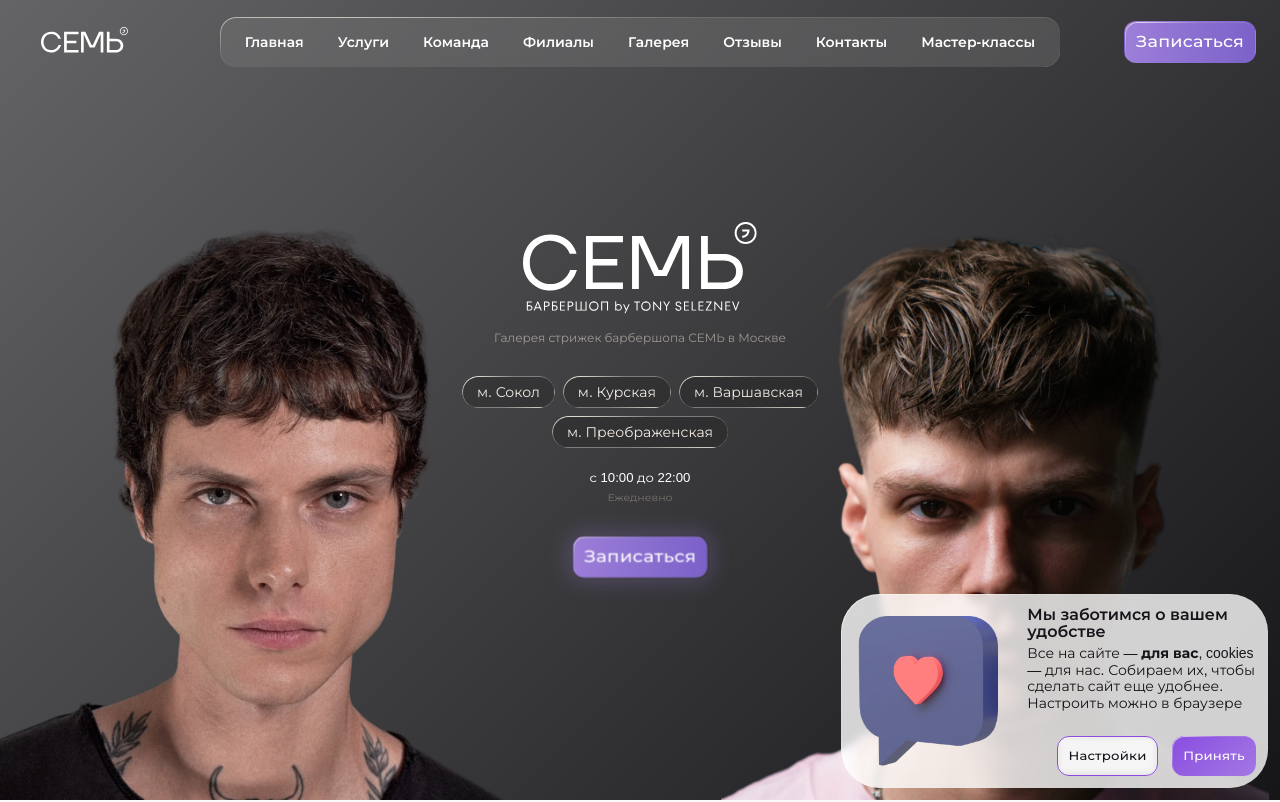
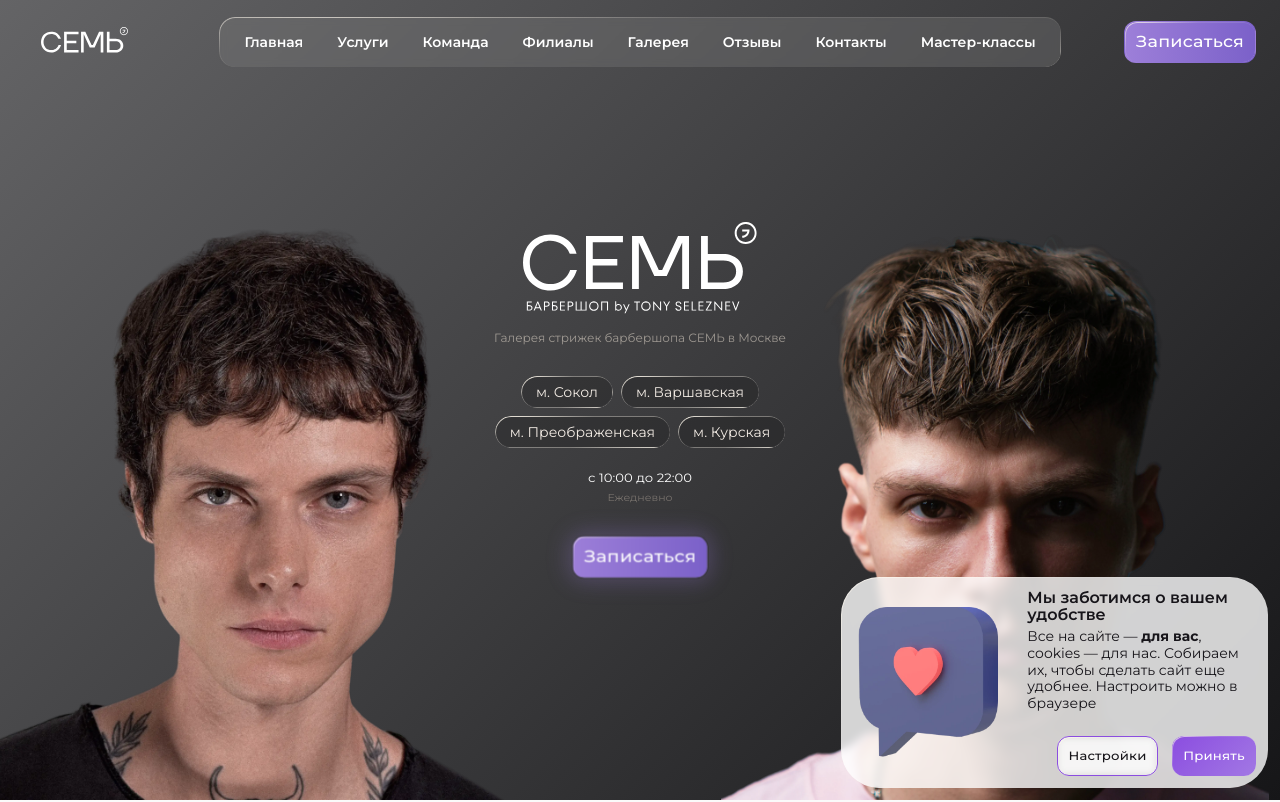
Before and after one commit to artemWu/seven, a Next.js app: page /galereya in a window 1280 px wide. Shown: the top 802 px of the page. Built offline with nearby package versions, Linux system fonts and the light colour scheme.

Commit message:
Update fonts navigation locations and team details

```diff
--- a/app/barbershop-na-varshavskoj/page.tsx
+++ b/app/barbershop-na-varshavskoj/page.tsx
@@ -18,7 +18,7 @@ export default function VarshavskayaPage() {
   return (
     <Home
       location={{ station: "м. Варшавская", titleSuffix: " на Варшавской" }}
-      teamNames={["Анна Ашрапова", "Александр", "Имам", "Тулиген", "Михаил", "Залина"]}
+      teamNames={["Анна Ашрапова", "Александр", "Имам", "Тулиген", "Залина"]}
     />
   );
 }
--- a/app/globals.css
+++ b/app/globals.css
@@ -4,7 +4,6 @@
   --background: #fafafa;
   --foreground: #161618;
   --accent: #a29588;
-  --font-montserrat: "Montserrat", sans-serif;
   --radius-card: 24px;
   --radius-button: 12px;
   --shadow-card: 0 10px 28px rgb(22 22 24 / 5%);
@@ -26,7 +25,7 @@ body {
   background: var(--background);
   color: var(--foreground);
 
-  font-family: var(--font-montserrat);
+  font-family: var(--font-montserrat), sans-serif;
 
 }
 
@@ -917,6 +916,14 @@ button:active {
   font-size: 14px;
   line-height: 16px;
   white-space: nowrap;
+  text-decoration: none;
+  transition: transform 140ms ease, background-color 220ms ease;
+}
+
+@media (hover: hover) and (pointer: fine) {
+  .location-tag:hover {
+    background-color: rgb(22 22 24 / 0.46);
+  }
 }
 
 .location-tag::before {
@@ -933,6 +940,10 @@ button:active {
   -webkit-mask: linear-gradient(#000 0 0) content-box, linear-gradient(#000 0 0);
   -webkit-mask-composite: xor;
   mask-composite: exclude;
+}
+
+.location-tag:active {
+  transform: scale(.97);
 }
 
 .location-tag img {
@@ -1519,6 +1530,9 @@ button:active {
 .services-table__hint-trigger {
   position: relative;
   display: inline-flex;
+  flex: 0 0 24px;
+  width: 24px;
+  height: 24px;
   padding: 0;
   border: 0;
   background: transparent;
--- a/app/layout.tsx
+++ b/app/layout.tsx
@@ -5,10 +5,10 @@ import CookiePopup from "@/components/CookiePopup";
 import YandexMetrika from "@/components/YandexMetrika";
 
 const montserrat = localFont({
-  src: "../public/fonts/montserrat-cyrillic.woff2",
+  src: "../public/fonts/Montserrat-VariableFont_wght.ttf",
   display: "swap",
   variable: "--font-montserrat",
-  weight: "300 700",
+  weight: "100 900",
 });
 
 export const metadata: Metadata = {
--- a/app/page.tsx
+++ b/app/page.tsx
@@ -114,8 +114,8 @@ export default function Home({
           <Reveal delay={340} y={16}>
             <div className="location">
               <div className="location__stations" aria-label="Локации барбершопа">
-                {(isBranchPage ? [location!.station] : ["м. Сокол", "м. Варшавская", "м. Преображенская площадь"]).map((station) => (
-                  <span className="location-tag" key={station}><Image src="/svg/geotag.svg" alt="" width={20} height={20} /> {station}</span>
+                {branches.filter((branch) => branch.name !== "Курская").map((branch) => (
+                  <a className="location-tag" href={branch.path} key={branch.station}><Image src="/svg/geotag.svg" alt="" width={20} height={20} /> {branch.station}</a>
                 ))}
               </div>
 
--- a/components/Header.tsx
+++ b/components/Header.tsx
@@ -4,6 +4,7 @@ import Image from "next/image";
 import Link from "next/link";
 import { createPortal } from "react-dom";
 import { useEffect, useRef, useState } from "react";
+import { usePathname } from "next/navigation";
 import Button from "./button";
 import MobileMenu from "./MobileMenu";
 import { BOOKING_URL } from "@/data/site";
@@ -14,6 +15,10 @@ type HeaderProps = {
 };
 
 export default function Header({ forceLight = false }: HeaderProps) {
+  const pathname = usePathname();
+  const sectionHref = (section: string) => pathname.startsWith("/barbershop-")
+    ? sitePath(`${pathname}${section}`)
+    : sitePath(`/${section}`);
   const [isLight, setIsLight] = useState(forceLight);
   const [isMenuOpen, setIsMenuOpen] = useState(false);
   const [isBranchesOpen, setIsBranchesOpen] = useState(false);
@@ -130,8 +135,8 @@ export default function Header({ forceLight = false }: HeaderProps) {
         }}
       >
         <Link className="site-header__nav-link--active" href="/">Главная</Link>
-        <a href={sitePath("/#services")}>Услуги</a>
-        <a href={sitePath("/#team")}>Команда</a>
+        <a href={sectionHref("#services")}>Услуги</a>
+        <a href={sectionHref("#team")}>Команда</a>
         <div className="site-header__branches">
           <span
             ref={branchesTriggerRef}
@@ -144,8 +149,8 @@ export default function Header({ forceLight = false }: HeaderProps) {
           >Филиалы</span>
         </div>
         <Link href="/galereya">Галерея</Link>
-        <a href={sitePath("/#reviews")}>Отзывы</a>
-        <a href={sitePath("/#contacts")}>Контакты</a>
+        <a href={sectionHref("#reviews")}>Отзывы</a>
+        <a href={sectionHref("#contacts")}>Контакты</a>
         <a href="https://academy7.ru/" target="_blank" rel="noopener noreferrer">Мастер-классы</a>
       </nav>
 
--- a/components/MobileMenu.tsx
+++ b/components/MobileMenu.tsx
@@ -5,6 +5,7 @@ import styles from "./MobileMenu.module.css";
 import { BOOKING_URL } from "@/data/site";
 import { sitePath } from "@/lib/site-path";
 import Link from "next/link";
+import { usePathname } from "next/navigation";
 
 type MobileMenuProps = {
   isOpen: boolean;
@@ -13,6 +14,11 @@ type MobileMenuProps = {
 };
 
 export default function MobileMenu({ isOpen, menuRef, onClose }: MobileMenuProps) {
+  const pathname = usePathname();
+  const sectionHref = (section: string) => pathname.startsWith("/barbershop-")
+    ? sitePath(`${pathname}${section}`)
+    : sitePath(`/${section}`);
+
   return (
     <div
       ref={menuRef}
@@ -27,10 +33,11 @@ export default function MobileMenu({ isOpen, menuRef, onClose }: MobileMenuProps
 
       <div className={styles.links}>
         <nav aria-label="Мобильная навигация">
-          <a href={sitePath("/#about")} onClick={onClose}>цифры</a>
-          <a href={sitePath("/#services")} onClick={onClose}>услуги</a>
-          <a href={sitePath("/#team")} onClick={onClose}>команда</a>
-          <a href={sitePath("/#reviews")} onClick={onClose}>отзывы</a>
+          <a href={sitePath("/#top")} onClick={onClose}>главная</a>
+          <a href={sectionHref("#about")} onClick={onClose}>цифры</a>
+          <a href={sectionHref("#services")} onClick={onClose}>услуги</a>
+          <a href={sectionHref("#team")} onClick={onClose}>команда</a>
+          <a href={sectionHref("#reviews")} onClick={onClose}>отзывы</a>
           <Link href="/galereya" onClick={onClose}>галерея</Link>
         </nav>
         <nav aria-label="Филиалы">
@@ -41,9 +48,9 @@ export default function MobileMenu({ isOpen, menuRef, onClose }: MobileMenuProps
         </nav>
         <nav aria-label="Сотрудничество">
           <span className={styles.subheading}>Сотрудничество</span>
-          <a href={sitePath("/#contacts")} onClick={onClose}>вакансии</a>
+          <a href={sectionHref("#contacts")} onClick={onClose}>вакансии</a>
           <a href="https://academy7.ru/" target="_blank" rel="noopener noreferrer" onClick={onClose}>мастер-классы</a>
-          <a href={sitePath("/#contacts")} onClick={onClose}>стать моделью</a>
+          <a href={sectionHref("#contacts")} onClick={onClose}>стать моделью</a>
         </nav>
       </div>
 
--- a/components/TeamSection.tsx
+++ b/components/TeamSection.tsx
@@ -9,21 +9,20 @@ type TeamMember = {
 };
 
 const team: TeamMember[] = [
-  { name: "Роман", role: "Бренд-барбер", image: "/images/barbers/роман.webp", theme: "dark" },
+  { name: "Роман", role: "Творческий партнёр", image: "/images/barbers/роман.webp", theme: "dark" },
   { name: "Артем", role: "Творческий партнёр", image: "/images/barbers/артем.webp", theme: "light" },
   { name: "Дарья", role: "Творческий партнёр", image: "/images/barbers/даша.webp", theme: "purple" },
-  { name: "Влад", role: "Бренд-барбер", image: "/images/barbers/влад.webp", theme: "dark" },
+  { name: "Влад", role: "Творческий партнёр", image: "/images/barbers/влад.webp", theme: "dark" },
   { name: "Яна", role: "Топ-барбер", image: "/images/barbers/яна.webp", theme: "light" },
   { name: "Дмитрий", role: "Барбер", image: "/images/barbers/дмитрий.webp", theme: "light" },
   { name: "Алексей", role: "Бренд-барбер", image: "/images/barbers/алексей.webp", theme: "light" },
-  { name: "Павел", role: "Бренд-барбер", image: "/images/barbers/павел.webp", theme: "light" },
+  { name: "Павел", role: "Творческий партнёр", image: "/images/barbers/павел.webp", theme: "light" },
   { name: "Анна Антонова", role: "Барбер", image: "/images/barbers/анна антонова.webp", theme: "light" },
   { name: "Залина", role: "Бренд-барбер", image: "/images/barbers/залина.webp", theme: "light" },
   { name: "Имам", role: "Топ-барбер", image: "/images/barbers/имам.webp", theme: "dark" },
   { name: "Анна Ашрапова", role: "Барбер", image: "/images/barbers/анна ашрапова.webp", theme: "purple" },
   { name: "Тулиген", role: "Старший барбер", image: "/images/barbers/тулиген.webp", theme: "light" },
-  { name: "Александр", role: "Бренд-барбер", image: "/images/barbers/александр.webp", theme: "light" },
-  { name: "Михаил", role: "Топ-барбер", image: "/images/barbers/михаил.webp", theme: "dark" },
+  { name: "Александр", role: "Творческий партнёр", image: "/images/barbers/александр.webp", theme: "light" },
   { name: "Тимур", role: "Барбер", image: "/images/barbers/тимур.webp", theme: "light" },
 ];
 
--- a/data/branches.ts
+++ b/data/branches.ts
@@ -5,16 +5,17 @@ export type Branch = {
   footerPhone?: string;
   station: string;
   mapSrc: string;
+  path: string;
 };
 
 export const NETWORK_PHONE = "+7 (977) 797 71 77";
 export const CONTACT_EMAIL = "7studioru@gmail.com";
 
 export const branches: Branch[] = [
-  { name: "Сокол", address: "Усиевича 27 к2", phone: "+7 (964) 640 15 94", footerPhone: "+7 (964) 640 15 94", station: "м. Сокол", mapSrc: "https://yandex.ru/map-widget/v1/?um=constructor%3A2a840d82130e8367f4872fb25caed1f3cff6f936016b6270bae644723c832311&source=constructor" },
-  { name: "Курская", address: "Малый Демидовский пер. 3", phone: "+7 (916) 385 06 02", station: "м. Курская", mapSrc: "https://yandex.ru/map-widget/v1/?um=constructor%3A353e53dab1988b07e4b35732a47a0bc7ae2dfab739e50ea20ea66280abc52e91&source=constructor" },
-  { name: "Варшавская", address: "Варшавское шоссе 74к3", phone: "+7 (977) 151 65 25", station: "м. Варшавская", mapSrc: "https://yandex.ru/map-widget/v1/?um=constructor%3A74e9922e876a6a7c975b847042ae82da09e67cc6d0264e01c5eff7a696ce0829&source=constructor" },
-  { name: "Преображенская", address: "Краснобогатырская 90с2", phone: "+7 (963) 657 69 43", station: "м. Преображенская", mapSrc: "https://yandex.ru/map-widget/v1/?um=constructor%3A9c56ee52acb48fcc1ca89bb0d9a1317dfea022cc7d474f656900994d55147138&source=constructor" },
+  { name: "Сокол", address: "Усиевича 27 к2", phone: "+7 (964) 640 15 94", footerPhone: "+7 (964) 640 15 94", station: "м. Сокол", path: "/barbershop-na-sokole", mapSrc: "https://yandex.ru/map-widget/v1/?um=constructor%3A2a840d82130e8367f4872fb25caed1f3cff6f936016b6270bae644723c832311&source=constructor" },
+  { name: "Варшавская", address: "Варшавское шоссе 74к3", phone: "+7 (977) 151 65 25", station: "м. Варшавская", path: "/barbershop-na-varshavskoj", mapSrc: "https://yandex.ru/map-widget/v1/?um=constructor%3A74e9922e876a6a7c975b847042ae82da09e67cc6d0264e01c5eff7a696ce0829&source=constructor" },
+  { name: "Преображенская", address: "Краснобогатырская 90с2", phone: "+7 (963) 657 69 43", station: "м. Преображенская", path: "/barbershop-na-preobrazhenskoj", mapSrc: "https://yandex.ru/map-widget/v1/?um=constructor%3A9c56ee52acb48fcc1ca89bb0d9a1317dfea022cc7d474f656900994d55147138&source=constructor" },
+  { name: "Курская", address: "Малый Демидовский пер. 3", phone: "+7 (916) 385 06 02", station: "м. Курская", path: "/barbershop-na-kurskoj", mapSrc: "https://yandex.ru/map-widget/v1/?um=constructor%3A353e53dab1988b07e4b35732a47a0bc7ae2dfab739e50ea20ea66280abc52e91&source=constructor" },
 ];
 
 export const trainingContact = {
--- a/data/site.ts
+++ b/data/site.ts
@@ -1 +1 @@
-export const BOOKING_URL = "https://n399707.yclients.com/group:12717/city:all#1";
+export const BOOKING_URL = "https://n399707.yclients.ru/";
```
Also changed, not shown: public/favicon.svg, public/fonts/Montserrat-VariableFont_wght.ttf (added).
